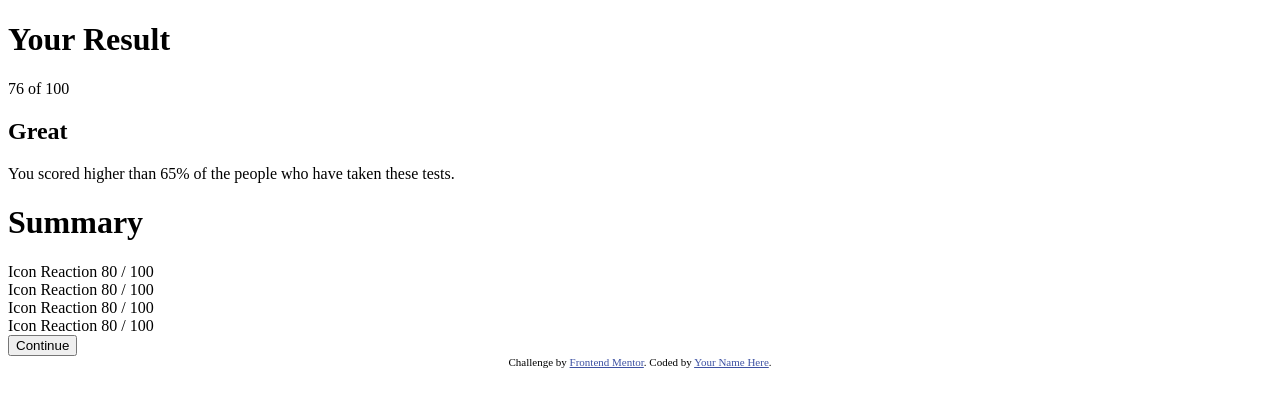
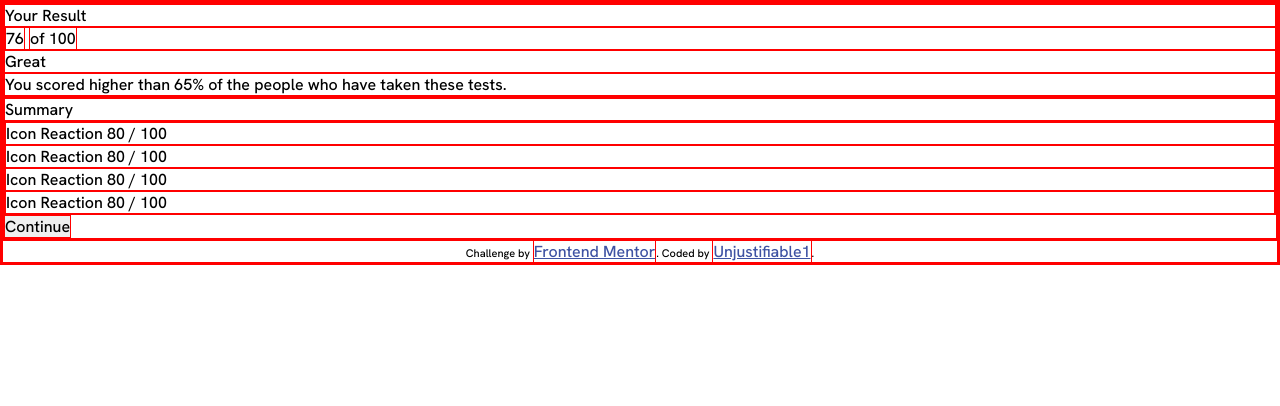
Before and after one commit to Unjustifiable1/fm-results-summary-component, a plain HTML site: page index.html in a window 1280 px wide. Drawn offline with Linux system fonts and the light colour scheme.

Commit message:
default properties set

```diff
--- a/index.html
+++ b/index.html
@@ -10,7 +10,7 @@
   <link href="https://fonts.googleapis.com/css2?family=Be+Vietnam+Pro:wght@400;500;700&family=Hanken+Grotesk:wght@500;700;800&display=swap" rel="stylesheet">
   <link rel="stylesheet" href="./style.css">
 
-  <title>Frontend Mentor | Results summary component</title>
+  <title>FEM | Results summary component</title>
 
 </head>
 <body>
@@ -56,7 +56,7 @@
 
   <div class="attribution">
     Challenge by <a href="https://www.frontendmentor.io?ref=challenge" target="_blank">Frontend Mentor</a>.
-    Coded by <a href="#">Your Name Here</a>.
+    Coded by <a href="https://github.com/Unjustifiable1/fm-results-summary-component">Unjustifiable1</a>.
   </div>
 </body>
 </html>
--- a/style.css
+++ b/style.css
@@ -26,6 +26,16 @@
     --fs-18: 1.125rem;
 }
 
+* {
+    font: inherit;
+    font-family: var(--ff-primary);
+    margin: 0;
+    padding: 0;
+    font-size: var(--fs-16);
+
+    border: 1px solid red;
+}
+
 
 /* attribution */
 .attribution { font-size: 11px; text-align: center; }
```
